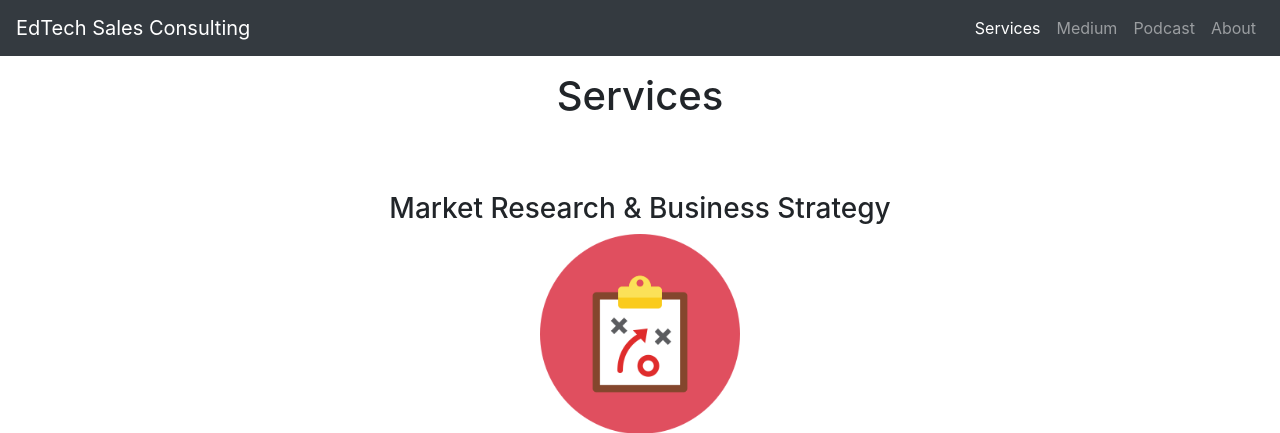
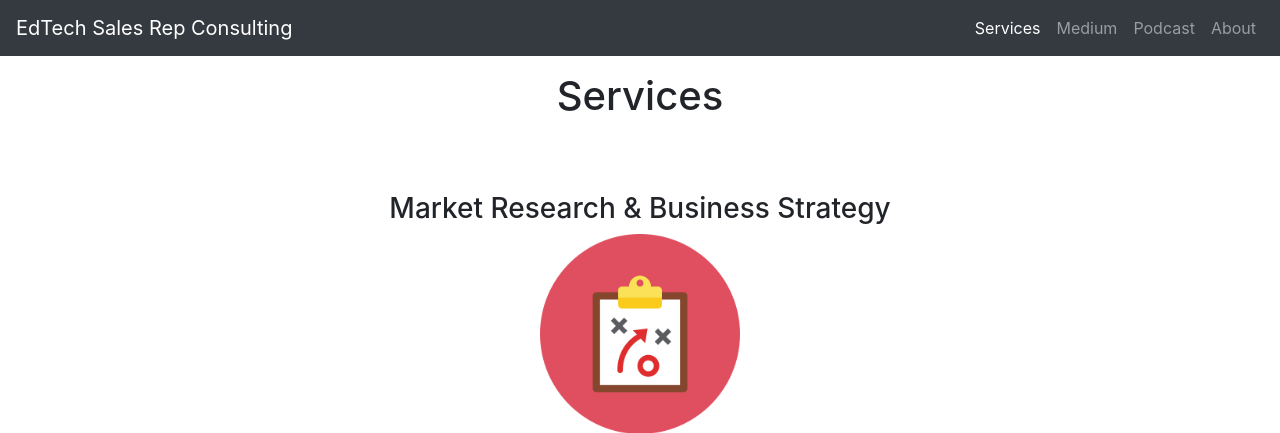
Before and after one commit to shanewin/portfolio-project, a Django app: page /blog/ in a window 1280 px wide. Shown: the top 433 px of the page. Run offline with Django 3.2, Linux system fonts and the light colour scheme; data that the repository does not hold is empty; some libraries are stand-ins or nearby versions.

Commit message:
Further updates to services page

```diff
--- a/blog/templates/blog/allblogs.html
+++ b/blog/templates/blog/allblogs.html
@@ -48,7 +48,7 @@
   <body>
     <header>
       <nav class="navbar navbar-expand-lg navbar-dark bg-dark">
-        <a class="navbar-brand" href="{% url 'home' %}">EdTech Sales Consulting</a>
+        <a class="navbar-brand" href="{% url 'home' %}">EdTech Sales Rep Consulting</a>
         <button class="navbar-toggler" type="button" data-toggle="collapse" data-target="#navbarNavAltMarkup" aria-controls="navbarNavAltMarkup" aria-expanded="false" aria-label="Toggle navigation">
           <span class="navbar-toggler-icon"></span>
         </button>
```
